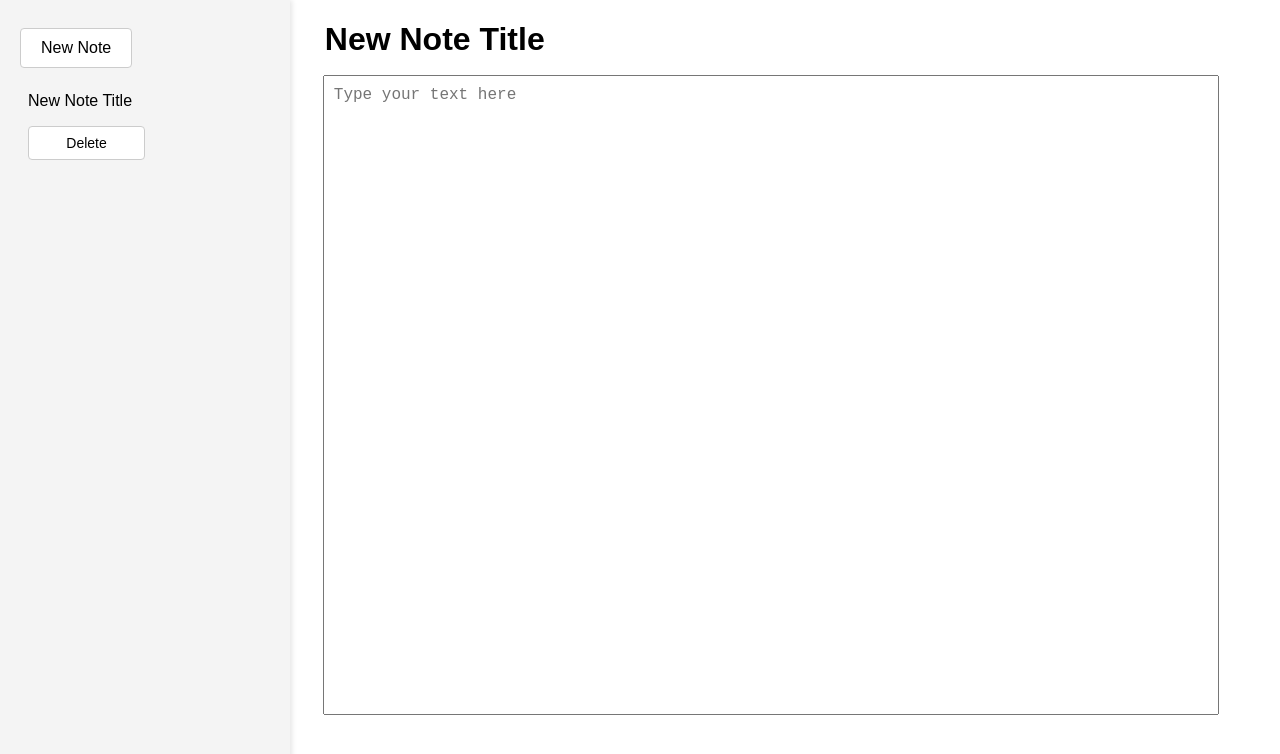
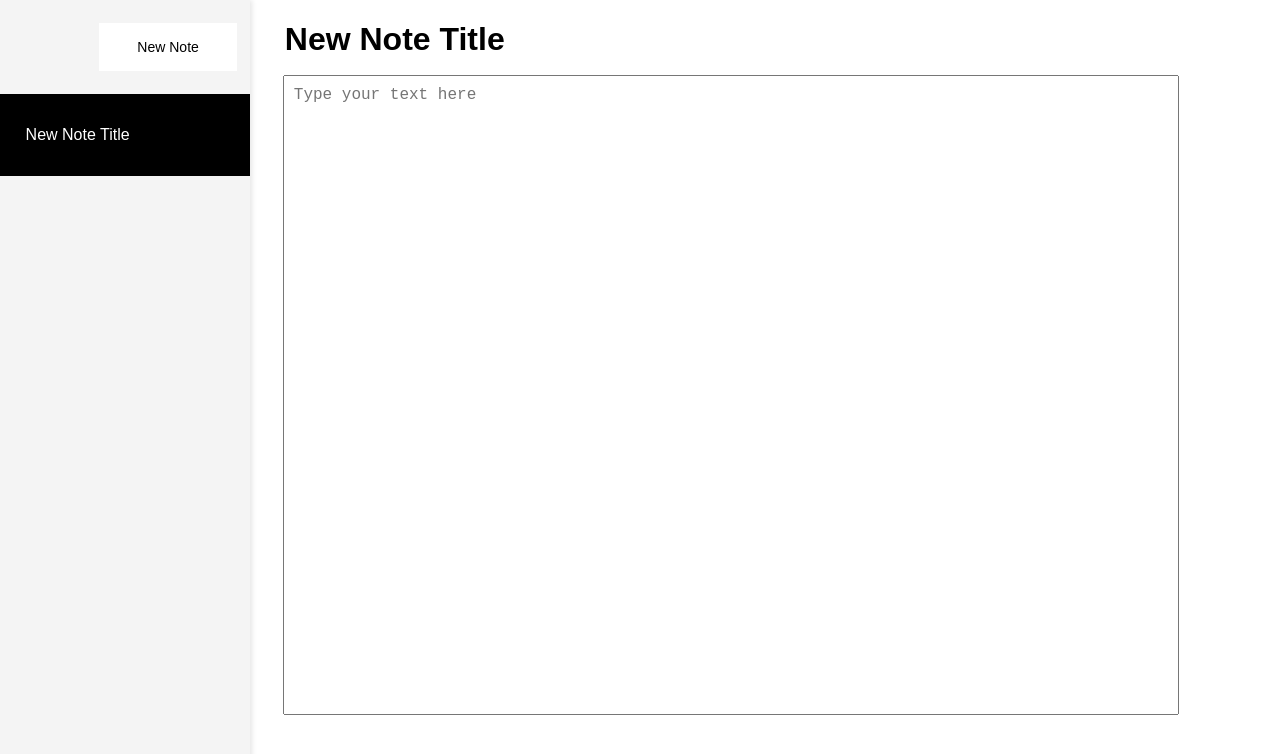
Before and after one commit to asd638796/dictee, a React (Vite) app: page / in a window 1280 px wide. Shown: the top 754 px of the page. Built offline with nearby package versions, Linux system fonts and the light colour scheme.

Commit message:
implement text overflow, scrolling, css issues

```diff
--- a/package.json
+++ b/package.json
@@ -11,6 +11,7 @@
   },
   "dependencies": {
     "react": "^18.3.1",
+    "react-beautiful-dnd": "^13.1.1",
     "react-dom": "^18.3.1",
     "react-split": "^2.0.14"
   },
--- a/src/App.tsx
+++ b/src/App.tsx
@@ -38,7 +38,7 @@ const App = (): React.JSX.Element => {
 
   function createNewNote(): void {
     const newNote: Note = createInitialNote();
-    setNotes((prevNotes) => [newNote, ...prevNotes]);
+    setNotes((prevNotes) => [...prevNotes, newNote]);
     setCurrentNoteId(newNote.id);
   }
 
--- a/src/components/Sidebar.tsx
+++ b/src/components/Sidebar.tsx
@@ -18,11 +18,25 @@ interface SidebarProps {
 const Sidebar = ({ notes, currentNote, setCurrentNoteId, newNote, deleteNote }: SidebarProps): React.JSX.Element => {
   return (
     <div className="sidebar">
-      <button onClick={newNote}>New Note</button>
+      <div className='header'>
+        <button className='new-note' onClick={newNote}>New Note</button>
+      </div>
+
       {notes.map(note => (
-        <div key={note.id} onClick={() => setCurrentNoteId(note.id)}>
+        <div
+          key={note.id}
+          onClick={() => setCurrentNoteId(note.id)}
+          className={`note ${note.id === currentNote?.id ? 'active' : ''}`}
+        >
           <p>{note.title}</p>
-          <button onClick={(e) => { e.stopPropagation(); deleteNote(note.id); }}>Delete</button>
+          <button
+            onClick={(e) => {
+              e.stopPropagation();
+              deleteNote(note.id);
+            }}
+          >
+            Delete
+          </button>
         </div>
       ))}
     </div>
--- a/src/index.css
+++ b/src/index.css
@@ -7,31 +7,14 @@
   padding: 0;
 }
 
-body{
+html, body {
+  height: 100%;
   margin: 0;
   padding: 0;
 }
 
-.sidebar {
-  width: 250px;
-  background-color: #f4f4f4;
-  padding: 20px;
-  box-shadow: 2px 0 5px rgba(0, 0, 0, 0.1);
-  height: 95%;
-}
-
-.sidebar h2 {
-  margin-top: 0;
-}
-
-.sidebar ul {
-  list-style: none;
-  padding: 0;
-}
-
-.sidebar ul li {
-  padding: 10px 0;
-  border-bottom: 1px solid #ddd;
+#root {
+  height: 100%;
 }
 
 .body {
@@ -57,8 +40,6 @@ body{
 
 }
 
-
-
 .body-text-container::before {
   content: attr(data-placeholder);
   position: absolute;
@@ -69,66 +50,6 @@ body{
   pointer-events: none;
   z-index: 0;
   transition: opacity 0.3s ease;
-}
-
-
-
-
-.sidebar button {
-  display: inline-block;
-  margin: 8px 0;
-  padding: 10px 20px;
-  border: 1px solid #ccc;
-  background-color: white;
-  color: black;
-  font-size: 16px;
-  cursor: pointer;
-  border-radius: 4px;
-  transition: background-color 0.3s ease, color 0.3s ease;
-
-}
-
-.sidebar button:hover {
-  background-color: #f0f0f0;
-  color: #000;
-}
-
-.sidebar button:focus {
-  outline: none;
-  box-shadow: 0 0 3px #6200ea;
-}
-
-.sidebar div {
-  margin-bottom: 10px;
-  padding: 8px;
-
-  border-radius: 4px;
-  cursor: pointer;
-}
-
-.sidebar div p {
-  margin: 0;
-  padding: 8px 0;
-  flex-grow: 1;
-}
-
-.sidebar div button {
-  display: block;
-  width: 50%;
-  margin-top: 8px;
-  padding: 8px;
-  border: 1px solid #ccc;
-  background-color: white;
-  color: black;
-  font-size: 14px;
-  cursor: pointer;
-  border-radius: 4px;
-  transition: background-color 0.3s ease, color 0.3s ease;
-}
-
-.sidebar div button:hover {
-  background-color: #f0f0f0;
-  color: #000;
 }
 
 .title{
@@ -142,3 +63,92 @@ body{
   background-color: transparent; /* Make the background transparent */
   color: inherit; /* Inherit the color from the parent */
 }
+
+
+
+
+
+
+
+/* src/components/Sidebar.css */
+.sidebar {
+  width: 250px;
+  background-color: #f4f4f4;
+  padding: 20px;
+  box-shadow: 2px 0 5px rgba(0, 0, 0, 0.1);
+  height: 100%;
+  margin: 0;
+  padding: 0;
+  overflow-y: auto;
+}
+
+.header {
+  display: flex;
+  justify-content: flex-end;
+  align-items: center;
+  padding: 10px 1vw;
+  margin-bottom: 1vw;
+  margin-top: 1vw;
+}
+
+.new-note {
+  padding: 2vh 3vw;
+  background-color: white;
+  color: black;
+  font-size: 14px;
+  cursor: pointer;
+  border: none;
+  transition: background-color 0.3s ease, color 0.3s ease;
+  margin: 0;
+}
+
+.new-note:hover {
+  background-color: rgb(234, 234, 234); /* Change color on hover */
+}
+
+.new-note:active {
+  transform: scale(0.95); /* Press down effect */
+}
+
+.note {
+  display: flex;
+  justify-content: space-between;
+  align-items: center;
+  padding: 2vh 2vw;
+  cursor: pointer;
+  transition: background-color 0.3s ease;
+  position: relative; /* Needed for absolute positioning of delete button */
+}
+
+.note p {
+  flex-grow: 1;
+  margin-right: 1vw;
+  white-space: nowrap; /* Prevent text from wrapping */
+  overflow: hidden; /* Hide overflow text */
+  text-overflow: ellipsis; /* Add ellipsis at the end */
+}
+
+.note button {
+  background-color: rgb(255, 255, 255);
+  color: black;
+  font-size: 14px;
+  cursor: pointer;
+  padding: 1vw 2vh;
+  transition: background-color 0.3s ease, color 0.3s ease;
+  margin: 0;
+  border: 0;
+  position: absolute;
+  right: 2vh; /* Position the button to the right */
+  opacity: 0; /* Hidden by default */
+  transition: opacity 0.3s ease;
+}
+
+.note:hover button {
+  opacity: 1; /* Show on hover */
+
+}
+
+.note.active {
+  background-color: black;
+  color: white;
+}
```
Also changed, not shown: 1 other file (tests, documents, lock files or other folders).
